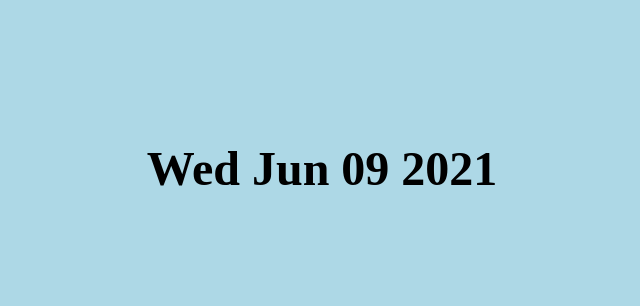
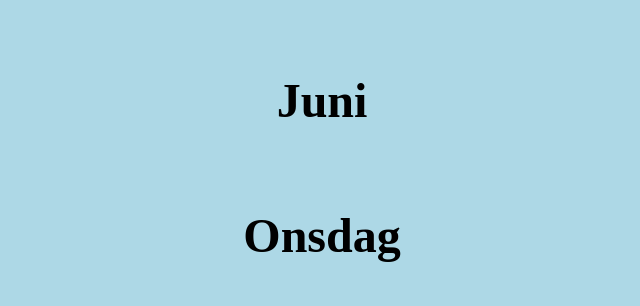
Before and after one commit to Tsourdox/date-showcase, a plain HTML site: page index.html in a window 1280 px wide. Shown: the part 240-546 px from the top of the page, without its empty margins (318-958 px from the left). Drawn offline with Linux system fonts and the light colour scheme.

Commit message:
displays current month and weekday

```diff
--- a/index.html
+++ b/index.html
@@ -9,6 +9,8 @@
     <script src="./script.js"></script>
 </head>
 <body class="flex justify-center align-center">
-    <h2>24 Nov 2021</h2>
+    <main class="flex column align-center">
+        <!-- Code injected from JS -->
+    </main>
 </body>
 </html>
--- a/script.js
+++ b/script.js
@@ -3,6 +3,71 @@ window.addEventListener('load', main);
 
 function main() {
     const now = new Date();
-    const h2 = document.querySelector('h2');
-    h2.innerText = now.toDateString();
+    const dateInfo = getDateInfo(now);
+    const main = document.querySelector('main');
+
+    const monthH2 = document.createElement('h2');
+    monthH2.innerText = dateInfo.month;
+    main.append(monthH2);
+
+    const weekdayH2 = document.createElement('h2');
+    weekdayH2.innerText = dateInfo.weekday;
+    main.append(weekdayH2);
 }
+
+/**
+ * Return formated info from a date object
+ * @param {Date} date
+ * @returns {DateInfo}
+ */
+function getDateInfo(date) {
+    const month = getMonthString(date);
+    const weekday = getWeekdayString(date);
+
+    return { month, weekday }
+}
+
+/**
+ * Return the month for a given date in the specified language
+ * @param {Date} date
+ * @param {String} language
+ * @returns {String}
+ */
+function getMonthString(date, language) {
+    // TODO: Use languange...
+    const monthIndex = date.getMonth();
+    switch (monthIndex) {
+        case 0: return 'Januari';
+        case 1: return 'Februari';
+        case 2: return 'Mars';
+        case 3: return 'April';
+        case 4: return 'Maj';
+        case 5: return 'Juni';
+        case 6: return 'Juli';
+        case 7: return 'Augusti';
+        case 8: return 'September';
+        case 9: return 'Oktober';
+        case 10: return 'November';
+        case 11: return 'December';
+    }
+}
+
+/**
+ * Return the weekday for a given date in swedish
+ * @param {Date} date
+ * @returns {String}
+ */
+function getWeekdayString(date) {
+    const weekdayIndex = date.getDay();
+    switch (weekdayIndex) {
+        case 0: return 'Söndag';
+        case 1: return 'Måndag';
+        case 2: return 'Tisdag';
+        case 3: return 'Onsdag';
+        case 4: return 'Torsdag';
+        case 5: return 'Fredag';
+        case 6: return 'Lördag';
+    }
+}
+
+/** @typedef { { month: String, weekday: String } } DateInfo */
--- a/style.css
+++ b/style.css
@@ -7,6 +7,9 @@ html, body {
 
 .flex {
     display: flex;
+}
+.column {
+    flex-direction: column;
 }
 .align-center {
     align-items: center;
```
